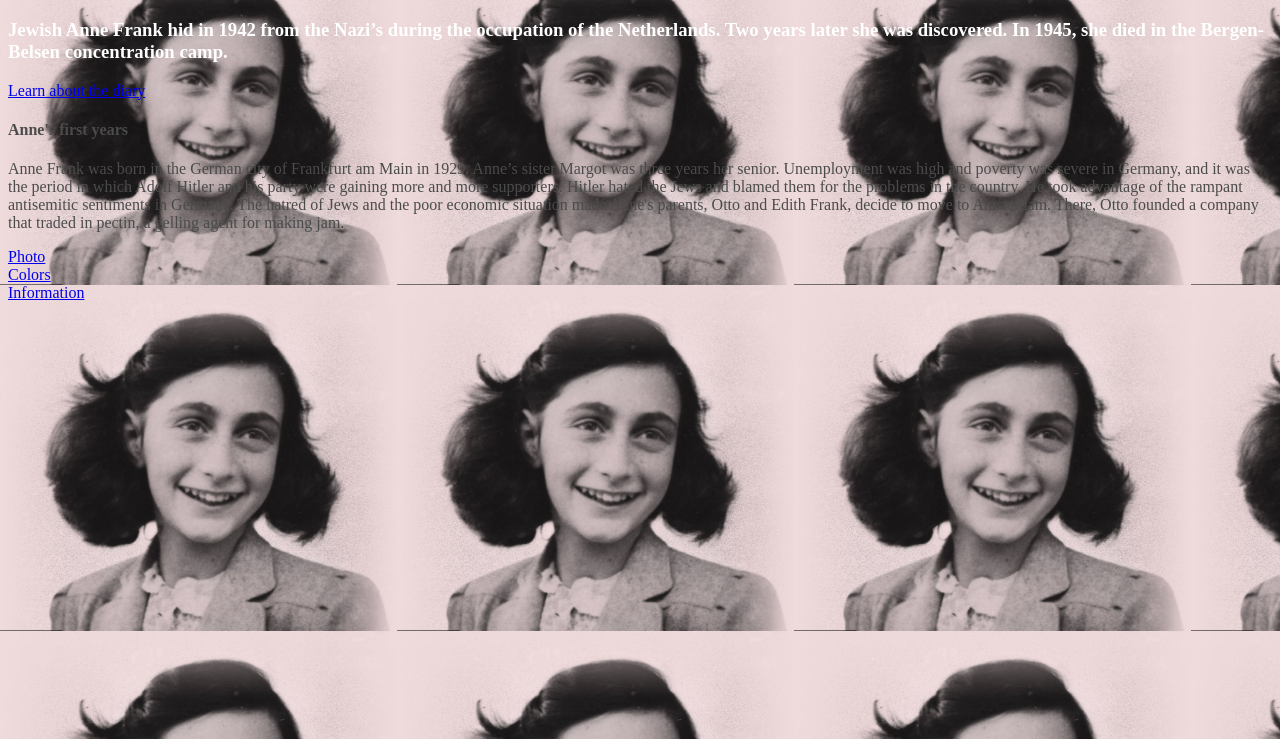
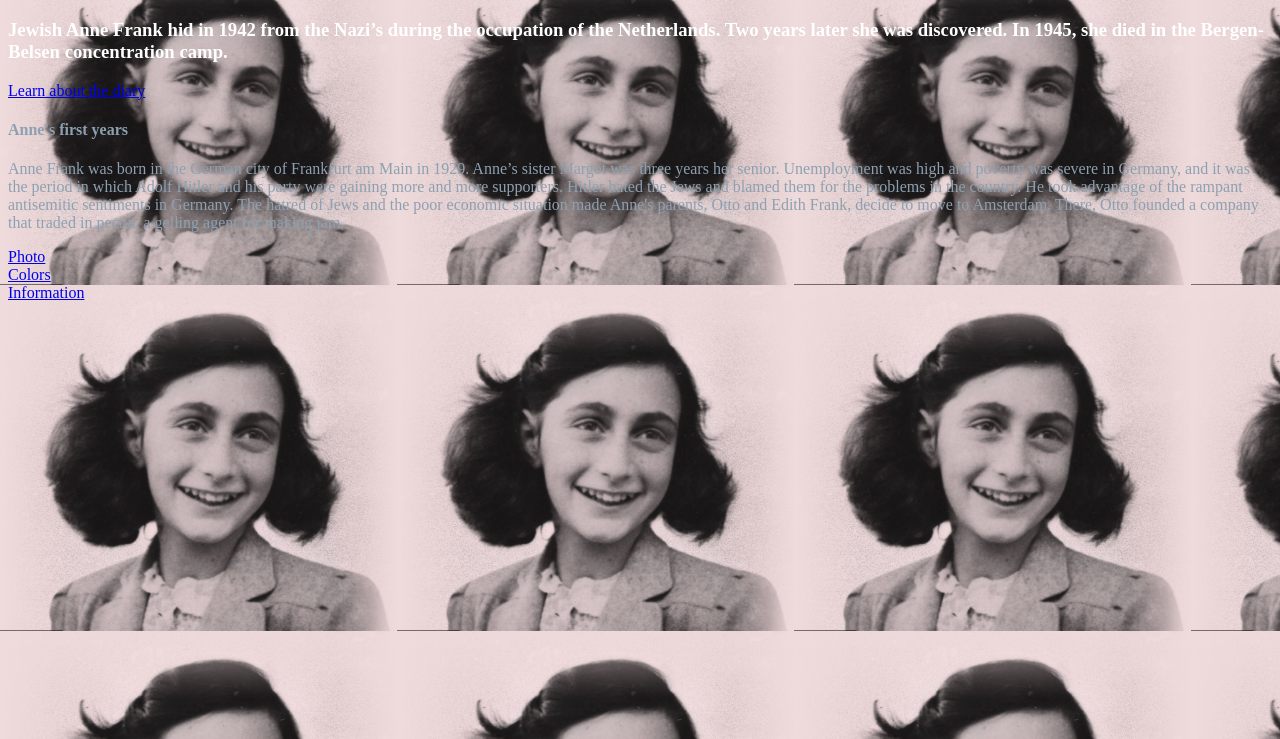
Before and after one commit to charlotte-b20/charlotte-b20.github.io, a plain HTML site: page index.html in a window 1280 px wide. Shown: the part 61-800 px from the top of the page. Drawn offline with Linux system fonts and the light colour scheme.

Commit message:
changed color

```diff
--- a/mystyle.css
+++ b/mystyle.css
@@ -1,8 +1,8 @@
 <style>
 	h1 {color: #FFFFFF;}
 	h3 {color: #FFFFFF;}
-	h4 {color: #4B4B4B;}
-	p {color: #4B4B4B;}
+	h4 {color: #8DA0B1;}
+	p {color: #8DA0B1;}
 	body {background-image: url("AnneFrank.png");}
 
 </style>
```
